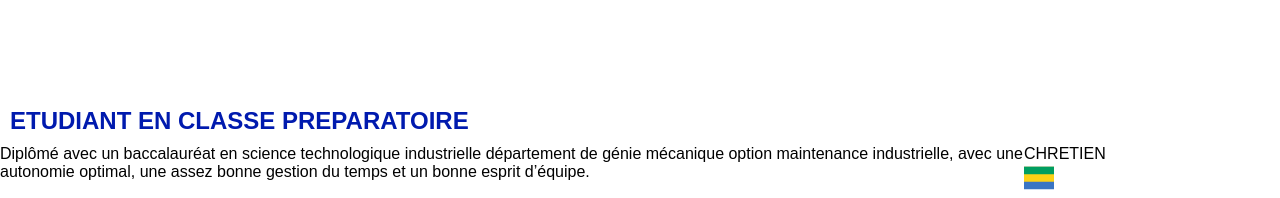
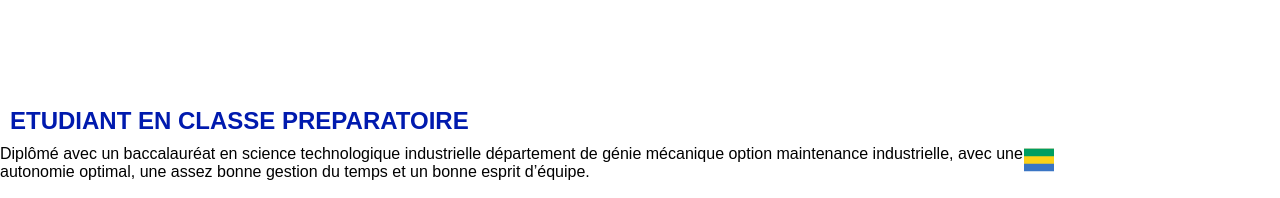
Before and after one commit to EKODEJustevie/portfolio, a plain HTML site: page index.html in a window 1280 px wide. Shown: the part 535-733 px from the top of the page. Drawn offline with Linux system fonts and the light colour scheme.

Commit message:
Update index.html
retirer la religion

```diff
--- a/index.html
+++ b/index.html
@@ -41,7 +41,6 @@
                 </p>
 
                 <ul>
-                    <li>CHRETIEN</li>
                     <li>
                         <svg class="gabon" xmlns="http://www.w3.org/2000/svg" width="30" height="30" viewBox="0 0 1000 750">
                             <path fill="#3a75c4" d="M0 0h1000v750H0z"/>
```
